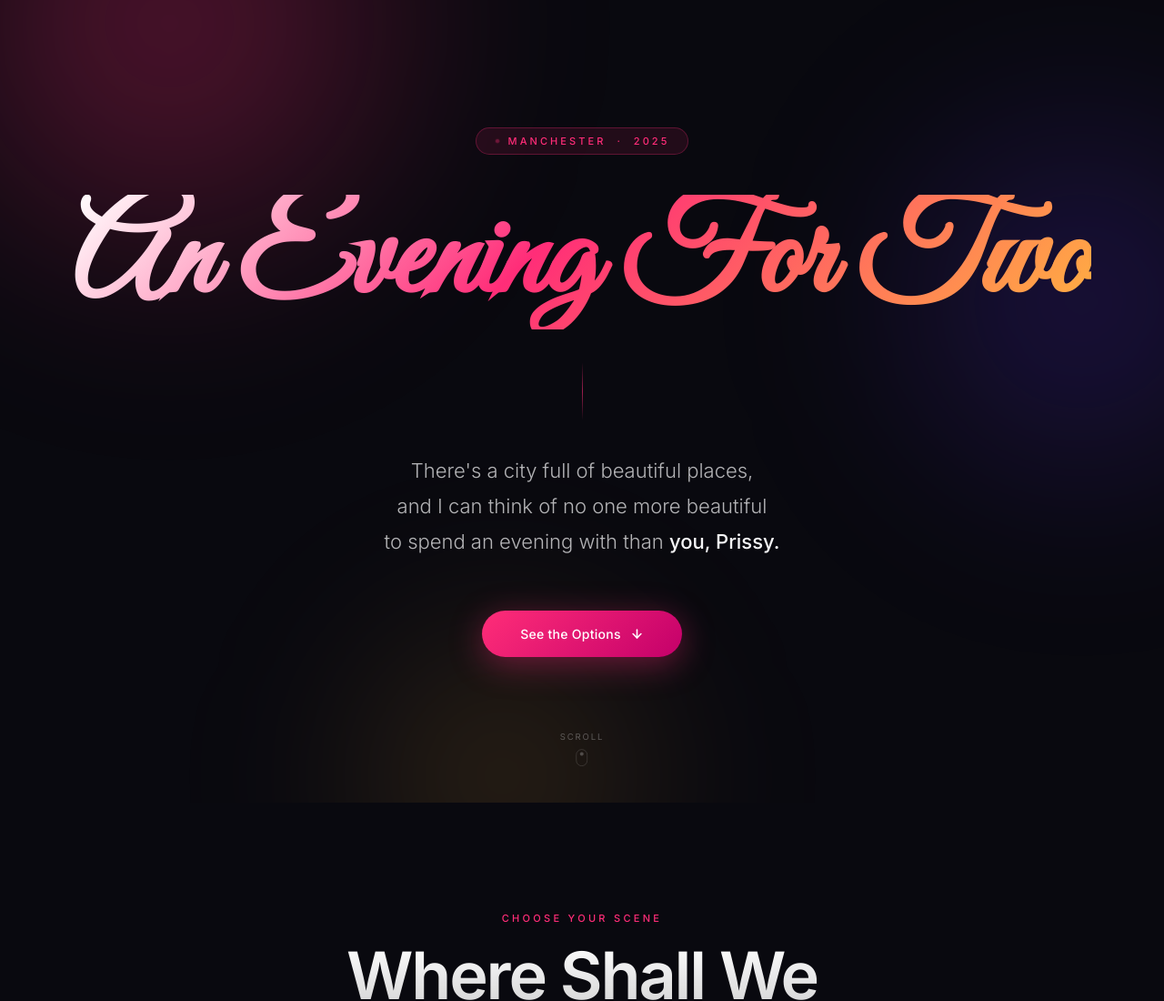
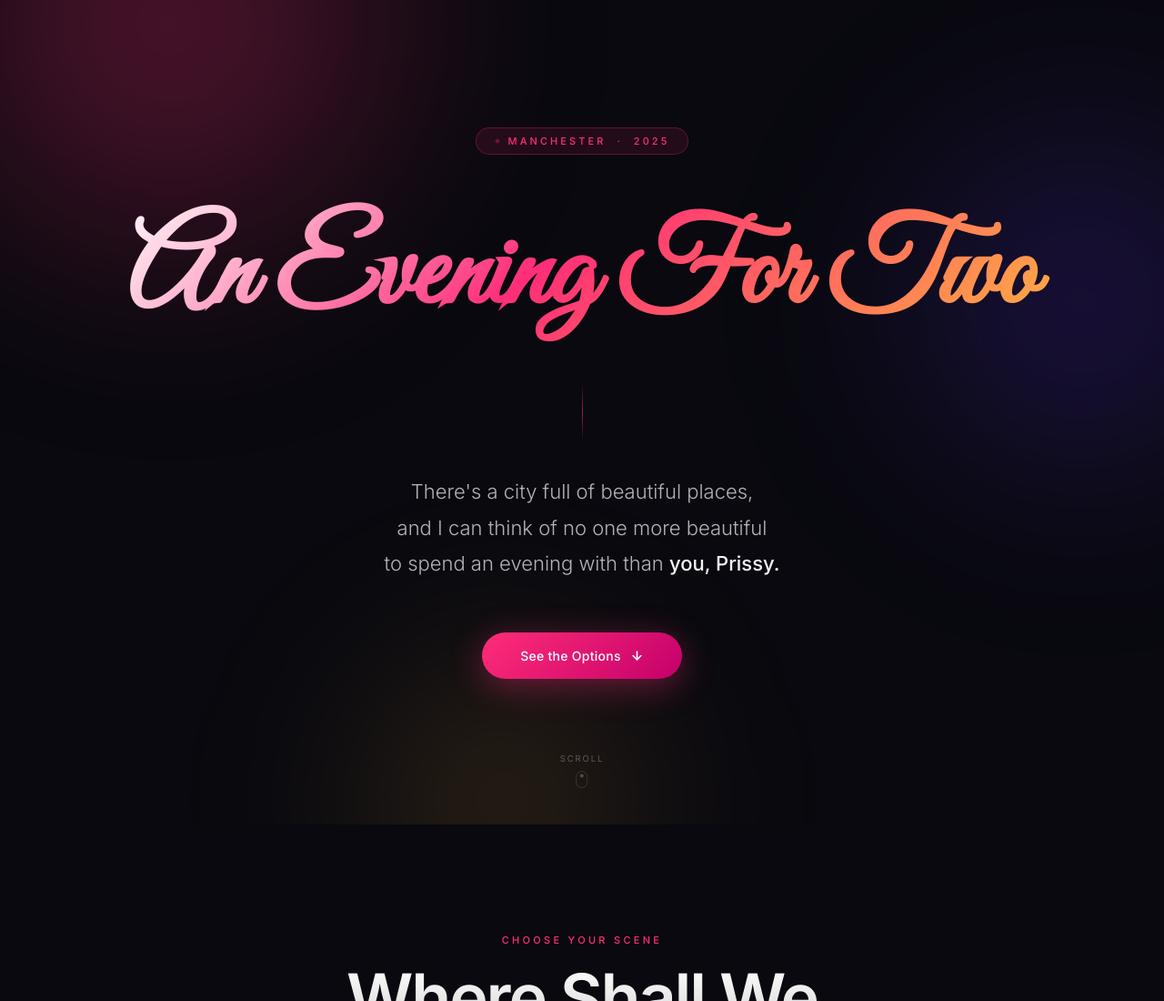
Before and after one commit to TawandaMazh/pkDate, a plain HTML site: page index.html in a window 1280 px wide. Shown: the top 1100 px of the page at 91% size. Drawn offline with nearby package versions, Linux system fonts and the light colour scheme.

Commit message:
Fix hero title clipping — increase line-height and add padding

```diff
--- a/index.html
+++ b/index.html
@@ -98,8 +98,10 @@
 
         .hero-title {
             font-family:'Great Vibes',cursive;
-            font-size:clamp(76px,13vw,148px);
-            line-height:1.0;margin-bottom:36px;
+            font-size:clamp(64px,11vw,132px);
+            line-height:1.2;
+            padding:0.08em 0.12em;
+            margin-bottom:28px;
             background:linear-gradient(135deg,#fff 0%,#FF2D78 45%,#FFB340 100%);
             -webkit-background-clip:text;-webkit-text-fill-color:transparent;background-clip:text;
         }
```
